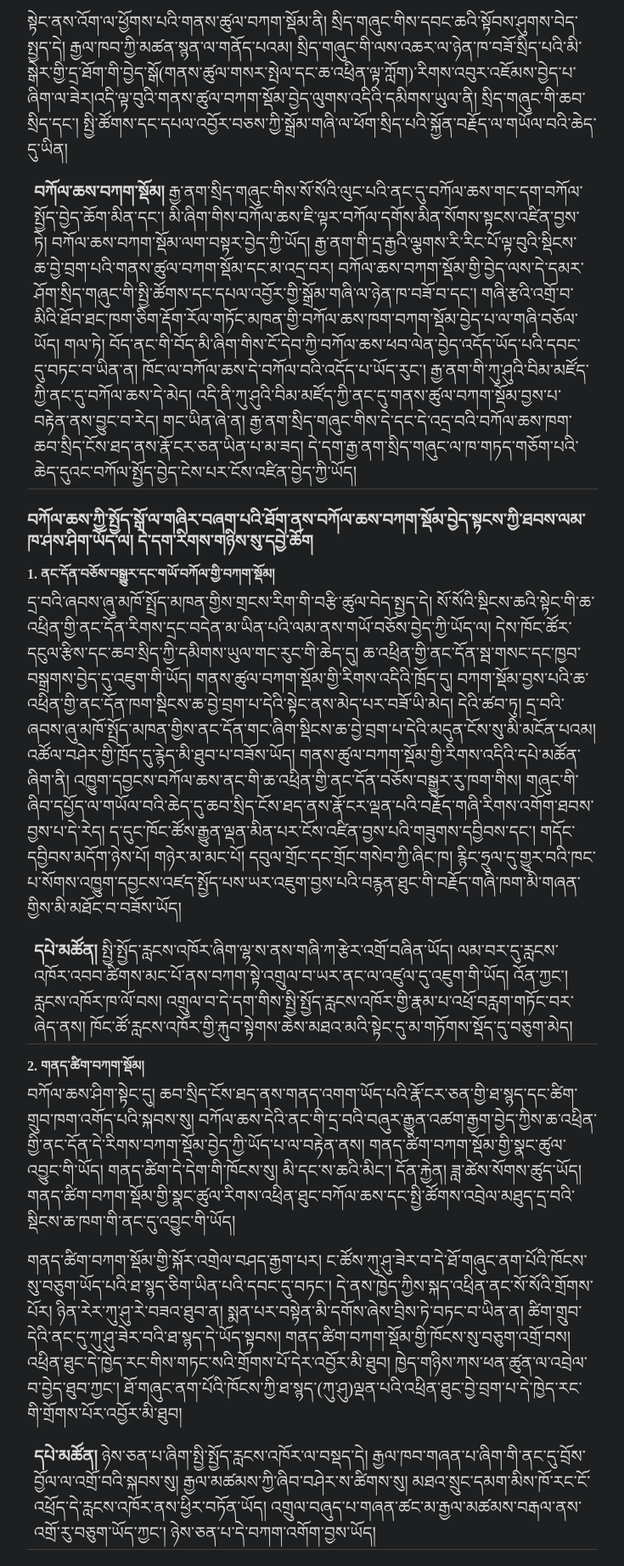
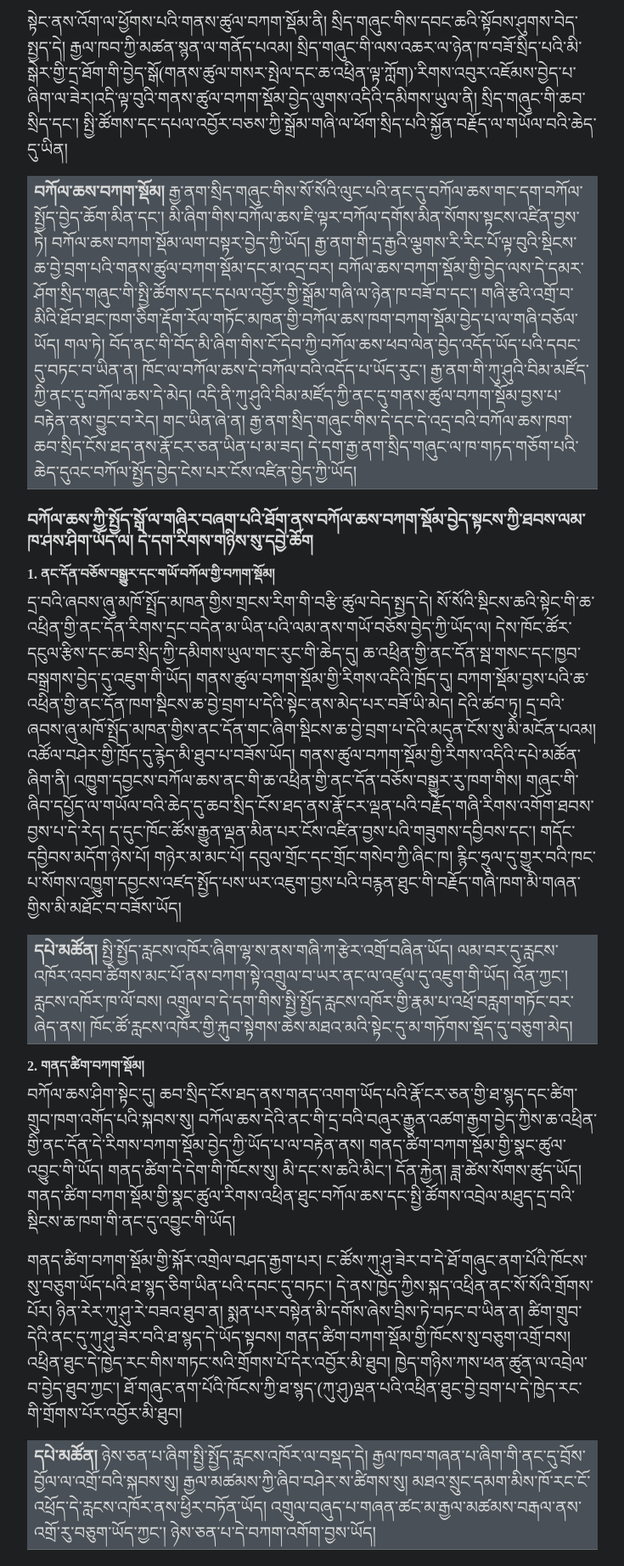
Before and after one commit to lamyi9/lamyi9.github.io, a Jekyll site: the page built from index.html, in a window 1280 px wide. Shown: the part 848-2691 px from the top of the page at 85% size, without its empty margins (272-1007 px from the left). Built offline with Jekyll 4.4.1, drawn with Linux system fonts in a browser that asks for light colours; some web fonts are replaced; the list of posts is cut into pages by our own code.

Commit message:
note color chaged

```diff
--- a/_sass/_base.scss
+++ b/_sass/_base.scss
@@ -44,6 +44,7 @@ img {
 }
 
 table {
+  background:#495057;
   margin-bottom: 1rem;
   width: 100%;
   border: 0 solid var(--border-color);
```
Also changed, not shown: 7 other files.
